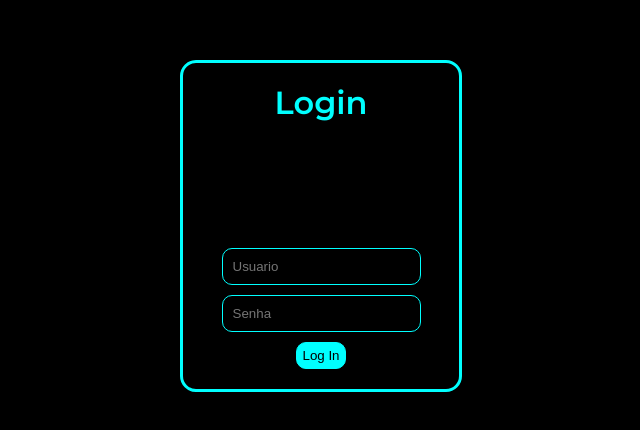
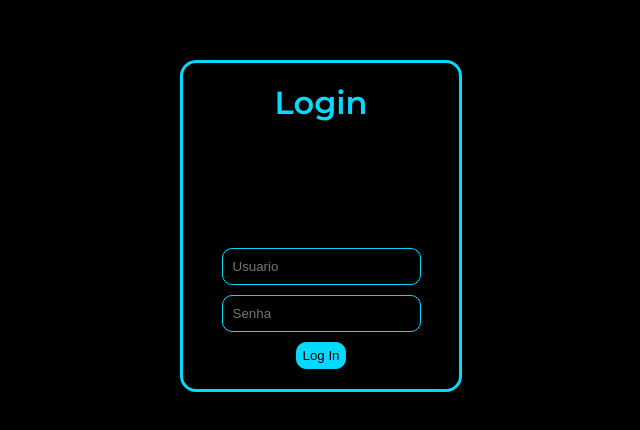
Before and after one commit to TheRealShelly/login, a plain HTML site: page index.html in a window 1280 px wide. Shown: the part 174-604 px from the top of the page, without its empty margins (319-959 px from the left). Drawn offline with Linux system fonts and the light colour scheme.

Commit message:
Update style.css

```diff
--- a/style.css
+++ b/style.css
@@ -26,7 +26,7 @@
     width: 16rem;
     height: 18.5rem;
 
-    border: 3px solid aqua;
+    border: 3px solid #04d9ff;
     border-radius: 16px;
     padding: 10px;
     padding-top: 20px;
@@ -49,7 +49,7 @@
 
 .content h1 {
 
-    color: aqua;
+    color: #04d9ff;
     font-family: 'Montserrat';
 
 }
@@ -58,7 +58,7 @@
 
     padding: 10px;
     background-color: transparent;
-    border: 1.5px solid aqua;
+    border: 1.5px solid #04d9ff;
     border-radius: 10px;
     color: white;
 
@@ -66,8 +66,8 @@
 
 .button {
     border-radius: 10px;
-    background-color: aqua;
-    border: 1.5px solid aqua;
+    background-color: #04d9ff;
+    border: 1.5px solid #04d9ff;
     padding: 5px;
 }
 
```
